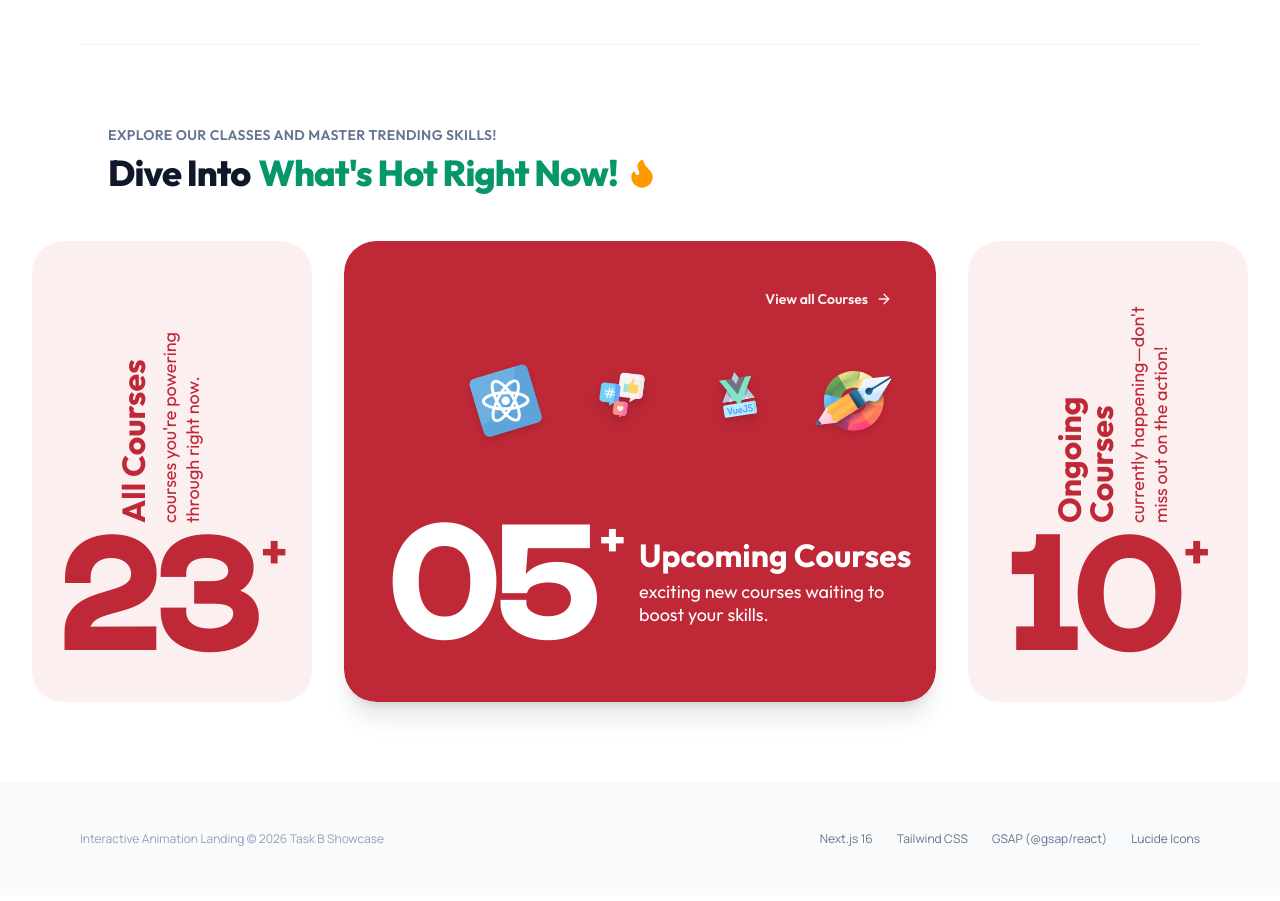
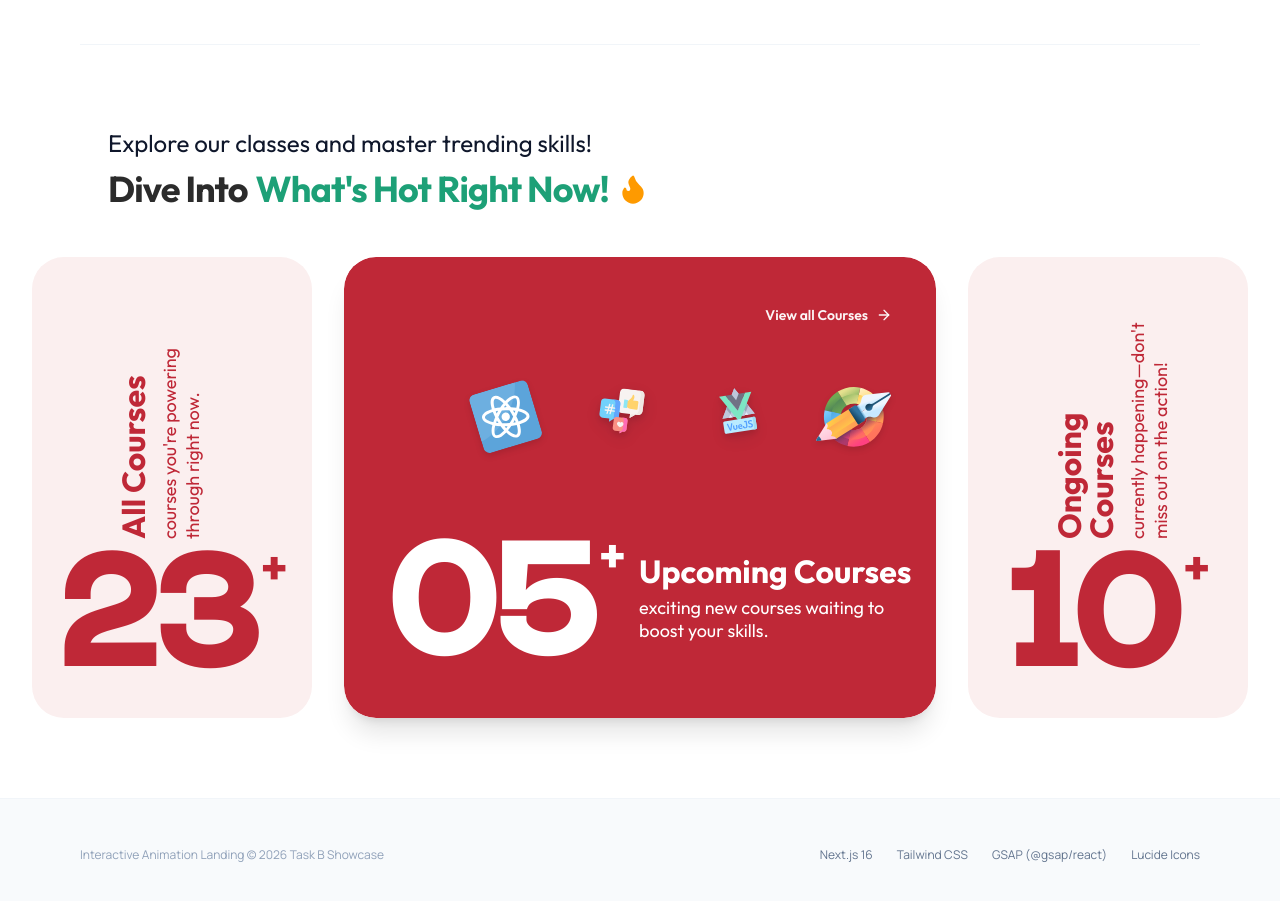
Before and after one commit to ayushshakya-oss/Task-B-Animation-LandingPage, a Next.js app: page / in a window 1280 px wide. Shown: the part 1140-2041 px from the top of the page. Built offline with nearby package versions, Linux system fonts and the light colour scheme.

Commit message:
#1-fix: Changed the css features for the text based on the figma.

```diff
--- a/src/components/sections/CourseAccordion.tsx
+++ b/src/components/sections/CourseAccordion.tsx
@@ -238,12 +238,12 @@ export function CourseAccordion() {
       <div className="mx-auto max-w-7xl">
         {/* Header Block */}
         <div className="mb-12 ml-7">
-          <p className="text-sm font-semibold tracking-wide text-slate-500 uppercase">
+          <p className="text-[24px] font-outfit font-normal">
             Explore our classes and master trending skills!
           </p>
-          <h2 className="mt-2 flex items-center gap-2 text-3xl font-extrabold tracking-tight text-slate-900 md:text-4xl">
+          <h2 className="mt-2 flex items-center gap-2 text-[32px] font-bold tracking-tight text-[#2B2B2B] md:text-4xl">
             Dive Into{" "}
-            <span className="text-[#059669]">What&apos;s Hot Right Now!</span>
+            <span className="text-[#1DA077]">What&apos;s Hot Right Now!</span>
             <Flame className="inline-block h-8 w-8 fill-amber-500 text-amber-500" />
           </h2>
         </div>
```
